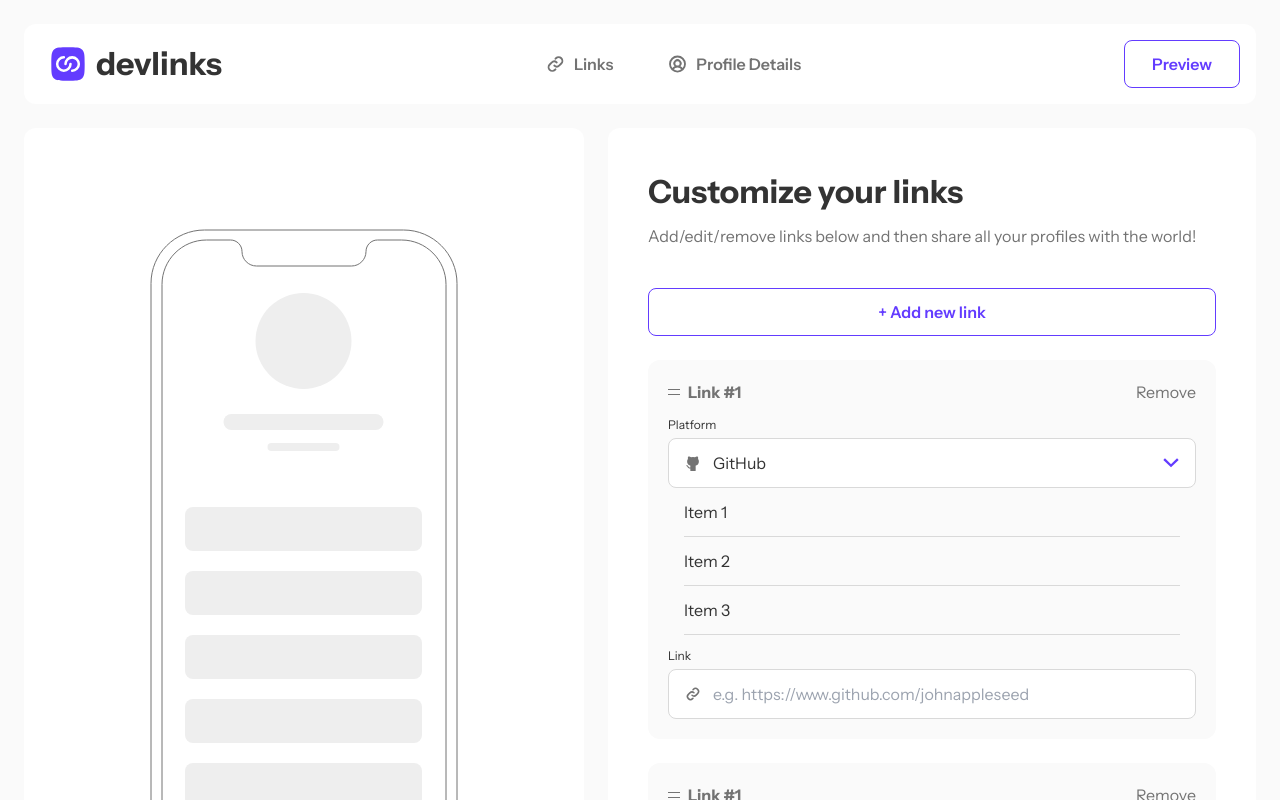
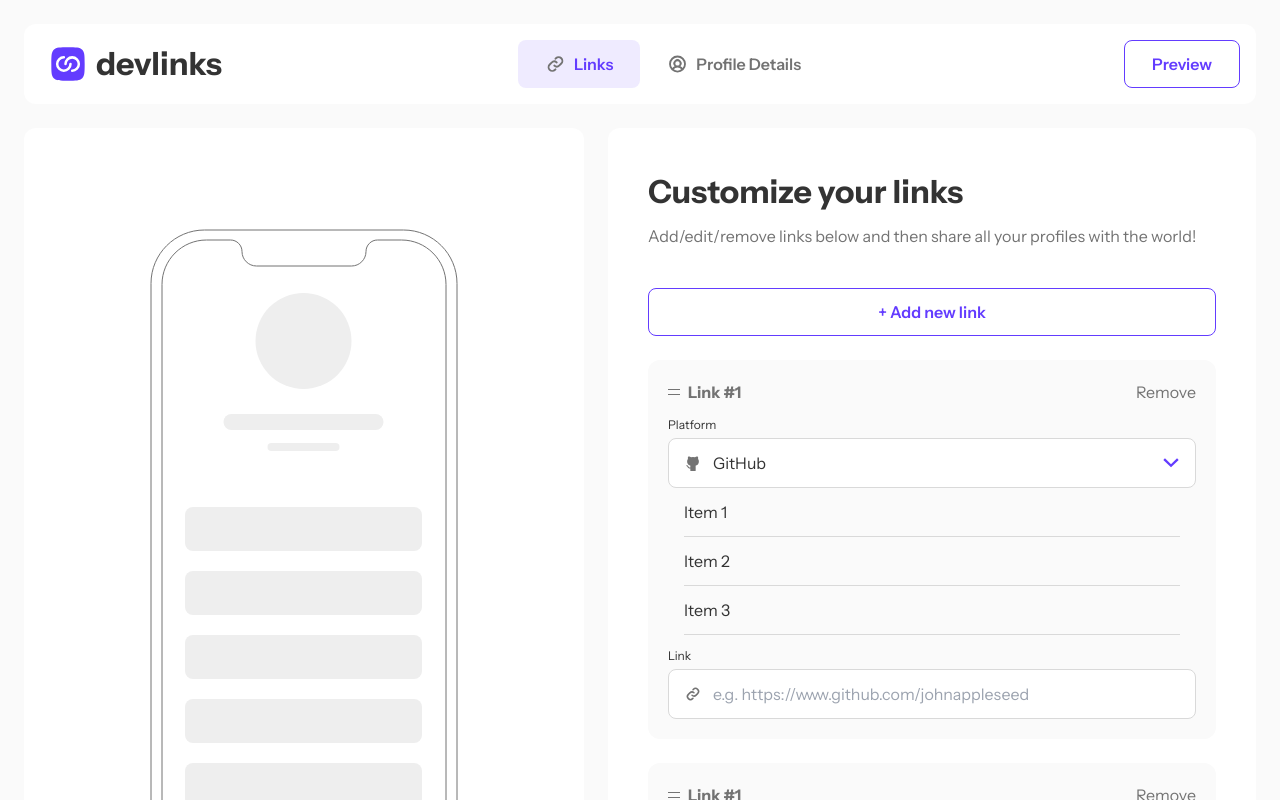
Before and after one commit to Abrham007/link_sharing_app, a React (Vite) app in the folder src/link_sharing_app_frontend/: page /dashboard in a window 1280 px wide. Shown: the top 800 px of the page. Built offline with nearby package versions, Linux system fonts and the light colour scheme.

Commit message:
made the component interactive and imporved style

```diff
--- a/src/link_sharing_app_frontend/src/components/DashboardPage/DashboardHeader.tsx
+++ b/src/link_sharing_app_frontend/src/components/DashboardPage/DashboardHeader.tsx
@@ -4,26 +4,52 @@ import previewIcon from "/images/icon-preview-header.svg";
 import Button from "../UI/Button/Button";
 import LinkIcon from "../UI/Icons/LinkIcon";
 import DetailIcon from "../UI/Icons/DetailIcon";
+import { Link, useLocation } from "react-router-dom";
 
 export default function DashboardHeader() {
+  const location = useLocation();
+  let activeTab = "links";
+
+  if (location.pathname === "/dashboard/profile") {
+    activeTab = "profile";
+  }
   return (
-    <header className="w-full lg:max-w-[1392px] flex justify-between p-4 pl-6 lg:mx-auto bg-White md:rounded-xl">
+    <header className="w-full lg:max-w-[1392px] flex p-4 pl-6 lg:mx-auto bg-White md:rounded-xl">
+      <nav className="w-full flex justify-between">
         <div className="flex gap-2 items-center">
           <img src={logoIcon} alt="devlinks logo" width={40} height={40} />
           <h1 className="hidden md:block text-xl text-DarkGrey">devlinks</h1>
         </div>
-      <nav className="flex ">
-        <Tab>
+        <div className="flex">
+          <Link
+            to="links"
+            className={`flex items-center gap-2 px-[27px] py-[11px] text-lg hover:text-Purple rounded-lg ${
+              activeTab === "links"
+                ? "text-Purple bg-VeryLightPurple"
+                : "text-Grey bg-transparent"
+            } `}
+          >
             <LinkIcon></LinkIcon>
             <span className="hidden md:inline-block">Links</span>
-        </Tab>
-        <Tab>
+          </Link>
+
+          <Link
+            to="profile"
+            className={`flex items-center gap-2 px-[27px] py-[11px] text-lg hover:text-Purple rounded-lg ${
+              activeTab === "profile"
+                ? "text-Purple bg-VeryLightPurple"
+                : "text-Grey bg-transparent"
+            } `}
+          >
             <DetailIcon></DetailIcon>
             <span className="hidden md:inline-block">Profile Details</span>
-        </Tab>
-      </nav>
+          </Link>
+        </div>
 
-      <Button kind="2">
+        <Link
+          to="preview"
+          className={`px-[27px] py-[11px] text-lg text-Purple bg-transparent hover:bg-LightPurple rounded-lg border border-solid border-Purple`}
+        >
           <img
             src={previewIcon}
             alt=""
@@ -32,7 +58,8 @@ export default function DashboardHeader() {
             className="md:hidden"
           />
           <span className="hidden md:inline-block">Preview</span>
-      </Button>
+        </Link>
+      </nav>
     </header>
   );
 }
```
Lines whose indentation alone changed are shown as unchanged.
